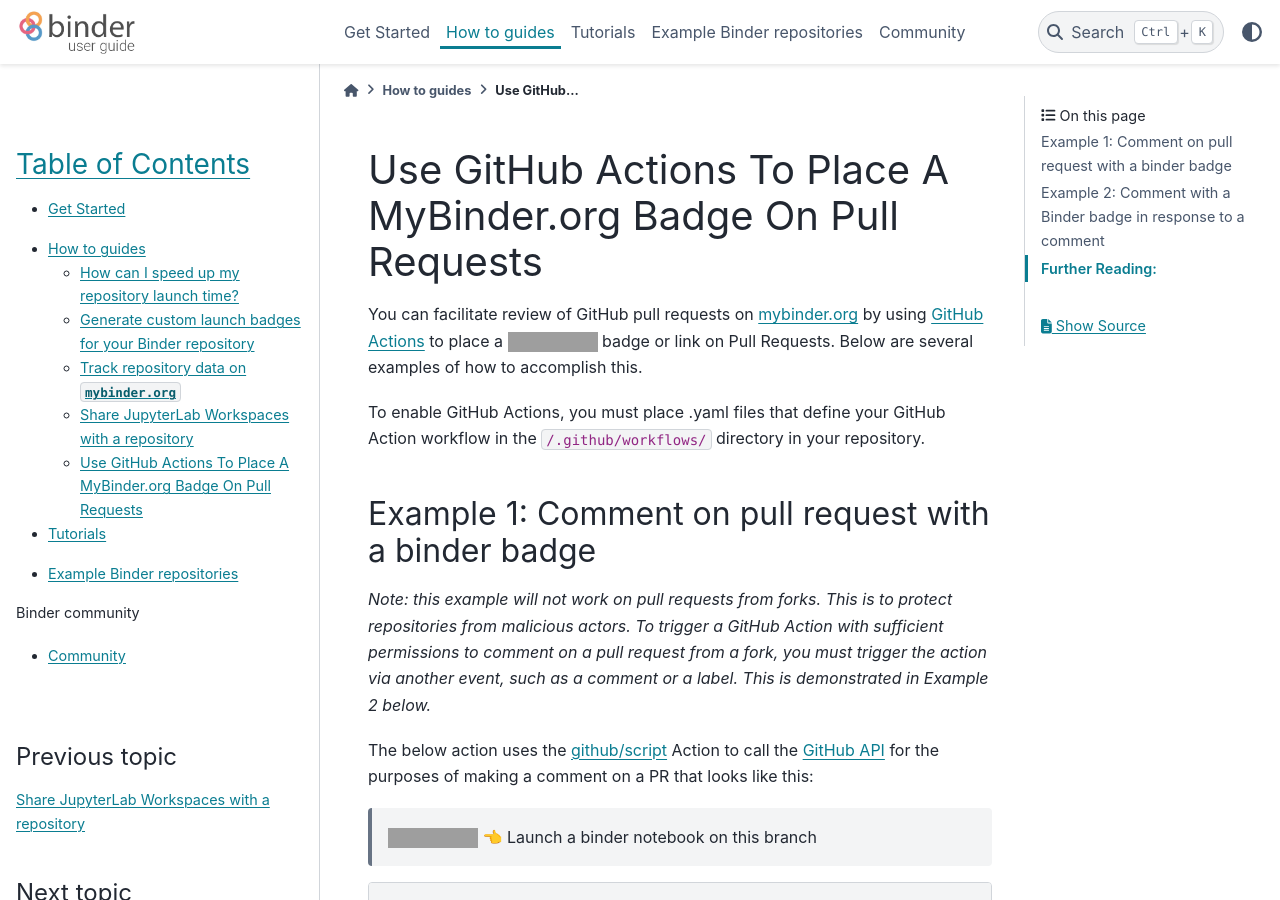
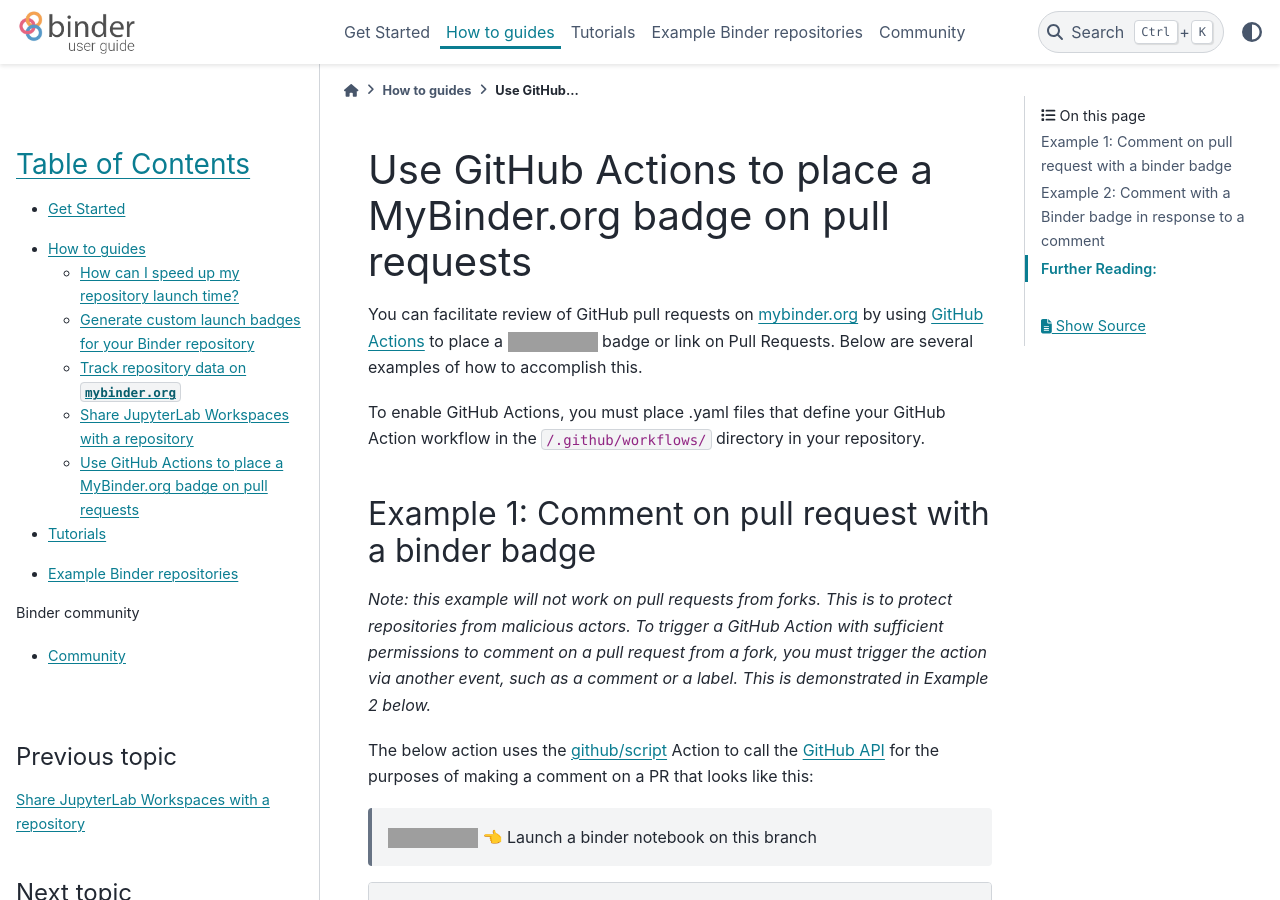
Before and after one commit to jupyterhub/mybinder.org-user-guide, a Sphinx documentation site: the page built from doc/howto/gh-actions-badges.md, in a window 1280 px wide and 900 px high. Built offline with Sphinx 7.4.7 and the PyData theme 0.15.4, drawn with Linux system fonts in a browser that asks for light colours; pages that are not in the unit, such as notebooks, are missing from menus; grey boxes are pictures that could not be loaded.

```diff
--- a/doc/howto/gh-actions-badges.md
+++ b/doc/howto/gh-actions-badges.md
@@ -1,4 +1,4 @@
-# Use GitHub Actions To Place A MyBinder.org Badge On Pull Requests
+# Use GitHub Actions to place a MyBinder.org badge on pull requests
 
 You can facilitate review of GitHub pull requests on [mybinder.org](https://mybinder.org) by using [GitHub Actions](https://github.com/features/actions) to place a ![Binder](https://mybinder.org/badge_logo.svg) badge or link on Pull Requests.  Below are several examples of how to accomplish this.
 
```
